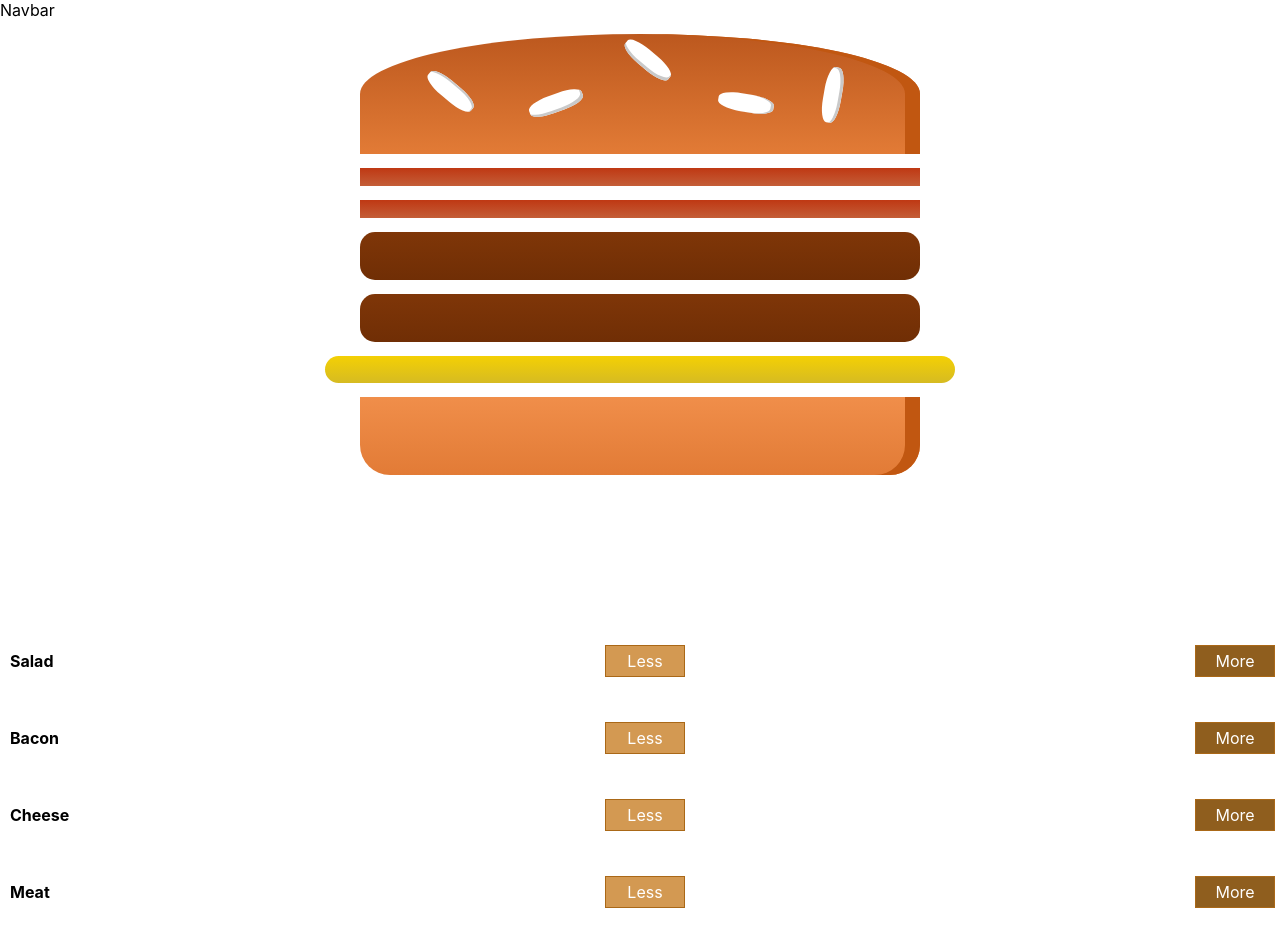
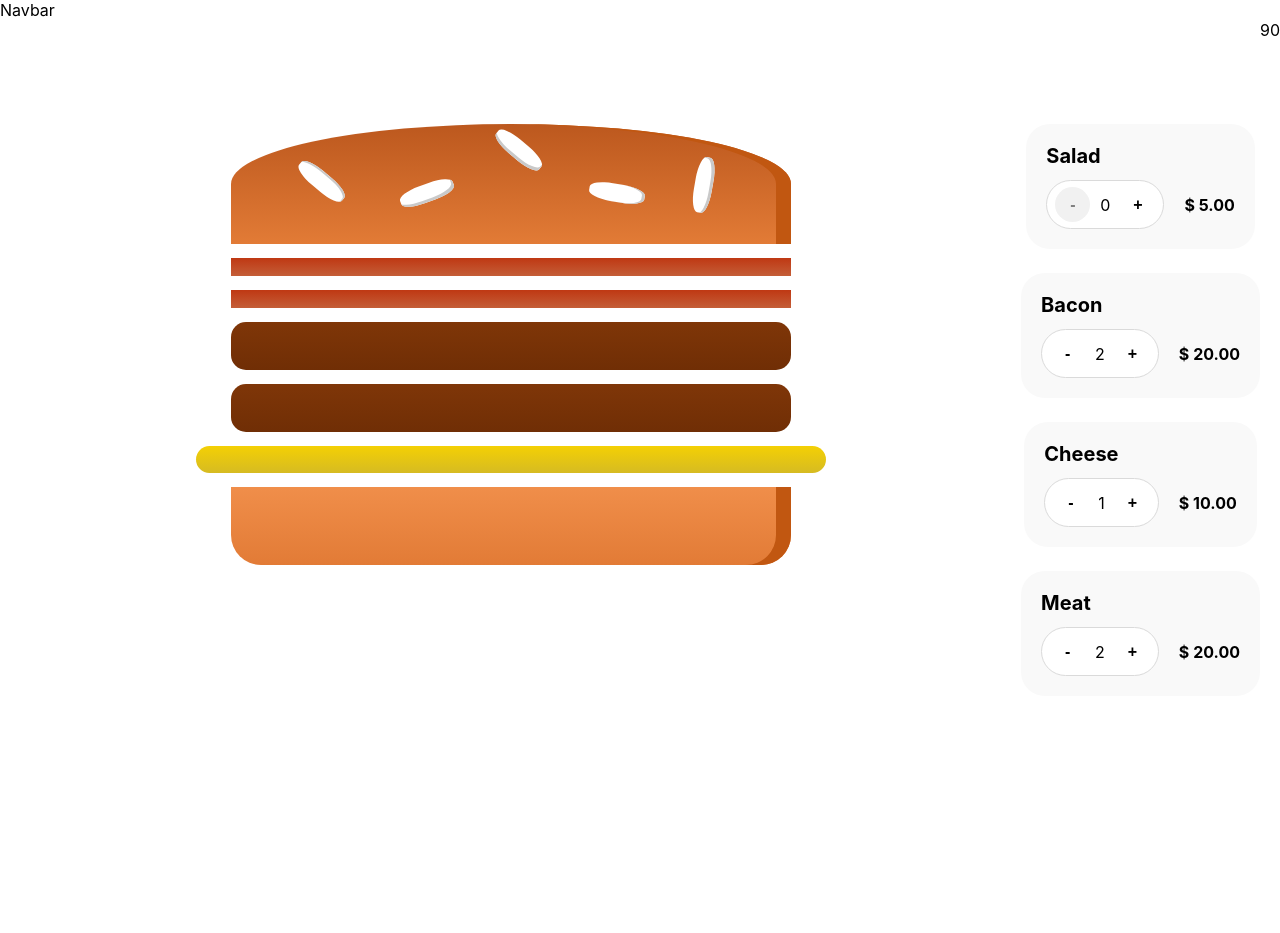
Before and after one commit to christian-bravo7/burger-builder, a React (Create React App) app: page / in a window 1280 px wide. After the commit the page ends 800 px from the top, so only its background shows below. Built offline with nearby package versions, Linux system fonts and the light colour scheme.

Commit message:
Adding styles for build controls

```diff
--- a/src/components/BuildControls/BuildControl/BuildControl.js
+++ b/src/components/BuildControls/BuildControl/BuildControl.js
@@ -2,16 +2,38 @@ import propTypes from 'prop-types';
 
 import classes from '@/components/BuildControls/BuildControl/BuildControl.module.css';
 
-const BuildControl = ({ label, onAdd, onRemove }) => {
+const BuildControl = ({
+  label,
+  onAdd,
+  onRemove,
+  isRemoveButtonDisabled,
+  count,
+  price,
+}) => {
+  const formattedPrice = price => `$ ${price.toFixed(2)}`;
+
   return (
     <div className={classes.BuildControl}>
       <p className={classes.Label}>{label}</p>
-      <button className={classes.Less} onClick={onRemove}>
-        Less
-      </button>
-      <button className={classes.More} onClick={onAdd}>
-        More
-      </button>
+      <div className={classes.BuildControlWrapper}>
+        <div className={classes.BuildControlGroup}>
+          <button
+            className={classes.BuildControlGroup__Item}
+            onClick={onRemove}
+            disabled={isRemoveButtonDisabled}
+          >
+            -
+          </button>
+          <span>{count}</span>
+          <button
+            className={classes.BuildControlGroup__Item}
+            onClick={onAdd}
+          >
+            +
+          </button>
+        </div>
+        <span className={classes.Price}>{formattedPrice(price)}</span>
+      </div>
     </div>
   );
 };
@@ -20,6 +42,9 @@ BuildControl.propTypes = {
   label: propTypes.string.isRequired,
   onAdd: propTypes.func.isRequired,
   onRemove: propTypes.func.isRequired,
+  isRemoveButtonDisabled: propTypes.bool.isRequired,
+  count: propTypes.number.isRequired,
+  price: propTypes.number.isRequired,
 };
 
 export default BuildControl;
--- a/src/components/BuildControls/BuildControl/BuildControl.module.css
+++ b/src/components/BuildControls/BuildControl/BuildControl.module.css
@@ -1,56 +1,85 @@
 .BuildControl {
   display: flex;
-    justify-content: space-between;
-    align-items: center;
-    margin: 5px 0;
+  flex-direction: column;
+  margin-bottom: 24px;
+  padding: 20px;
+  background-color: #f9f9f9;
+  border-radius: 24px;
+  transition-property: background-color;
+  transition-duration: 300ms;
+  user-select: none;
 }
 
-.BuildControl button {
-    display: block;
-    font: inherit;
+.BuildControl:hover {
+  background-color: #f5f5f5;
+}
+
+.BuildControl:last-child {
+  margin-bottom: 0;
+}
+
+.BuildControlWrapper {
+  display: flex;
+  align-items: center;
+}
+
+.BuildControlGroup {
+  display: flex;
+  align-items: center;
+  border-radius: 50px;
+  overflow: hidden;
+  border: 1px solid #dadada;
+  padding: 6px 8px;
+  margin-right: 20px;
+  background-color: #ffffff;
+}
+
+.BuildControlGroup__Item {
+  display: flex;
+  align-items: center;
+  justify-content: center;
+}
+
+.BuildControlGroup button {
+  border: 0;
   padding: 5px;
-    margin: 0 5px;
-    width: 80px;
-    border: 1px solid #AA6817;
+  width: 35px;
+  height: 35px;
   cursor: pointer;
   outline: none;
+  background-color: transparent;
+  font-size: 16px;
+  font-weight: bold;
+  border-radius: 50%;
+  transition-property: background-color;
+  transition-duration: 300ms;
 }
 
-.BuildControl button:disabled {
-    background-color: #AC9980;
-    border: 1px solid #7E7365;
-    color: #ccc;
-    cursor: default;
+.BuildControlGroup button:hover {
+  background-color: #e4e4e4;
 }
 
-.BuildControl button:hover:disabled {
-    background-color: #AC9980;
-    color: #ccc;
+.BuildControlGroup button:disabled {
+  background-color: #f1f1f1;
+  color: gray;
   cursor: not-allowed;
 }
 
-.Label {
-    padding: 10px;
-    font-weight: bold;
-    width: 80px;
+.BuildControlGroup span {
+  display: flex;
+  align-items: center;
+  justify-content: center;
+  margin: 0 10px;
 }
 
-.BuildControl .Less {
-    background-color: #D39952;
-    color: white;
+.Price {
+  font-weight: bold;
+  font-size: 16px;
+  text-align: right;
 }
 
-.BuildControl .More {
-    background-color: #8F5E1E;
-    color: white;
+.Label {
+  font-weight: bold;
+  font-size: 20px;
+  margin-bottom: 12px;
 }
-
-.BuildControl .Less:hover, .BuildControl .Less:active {
-    background-color: #DAA972;
-    color: white;
-}
-
-.BuildControl .More:hover,.BuildControl .More:active {
-    background-color: #99703F;
-    color: white;
-}
--- a/src/components/BuildControls/BuildControls.js
+++ b/src/components/BuildControls/BuildControls.js
@@ -1,3 +1,4 @@
+import classes from '@/components/BuildControls/BuildControls.module.css';
 import BuildControl from '@/components/BuildControls/BuildControl/BuildControl';
 import proptypes from 'prop-types';
 
@@ -8,13 +9,20 @@ const controls = [
   { label: 'Meat', ingredient: 'meat' },
 ];
 
-const BuildControls = ({ onAddIngredient, onRemoveIngredient }) => {
+const BuildControls = ({
+  onAddIngredient,
+  onRemoveIngredient,
+  controlsState,
+}) => {
   return (
-    <div>
+    <div className={classes.BuildControls}>
       {controls.map(({ label, ingredient }, index) => (
         <BuildControl
           key={index}
           label={label}
+          isRemoveButtonDisabled={controlsState[ingredient].disabled}
+          count={controlsState[ingredient].count}
+          price={controlsState[ingredient].price}
           onAdd={() => {
             onAddIngredient(ingredient);
           }}
@@ -30,6 +38,7 @@ const BuildControls = ({ onAddIngredient, onRemoveIngredient }) => {
 BuildControls.propTypes = {
   onAddIngredient: proptypes.func.isRequired,
   onRemoveIngredient: proptypes.func.isRequired,
+  controlsState: proptypes.object.isRequired,
 };
 
 export default BuildControls;
--- /dev/null
+++ b/src/components/BuildControls/BuildControls.module.css
@@ -0,0 +1,6 @@
+.BuildControls {
+  display: flex;
+  flex-direction: column;
+  align-items: center;
+  justify-content: center;
+}
--- a/src/components/containers/BurgerBuilder.js
+++ b/src/components/containers/BurgerBuilder.js
@@ -1,7 +1,15 @@
 import React, { Component } from 'react';
-import proptypes from 'prop-types';
+
 import Burger from '@/components/Burger/Burger';
 import BuildControls from '@/components/BuildControls/BuildControls';
+import classes from '@/components/containers/BurgerBuilder.module.css';
+
+const ingredientsCost = {
+  bacon: 20,
+  meat: 20,
+  salad: 5,
+  cheese: 10,
+};
 
 class BurgerBuilder extends Component {
   state = {
@@ -11,13 +19,45 @@ class BurgerBuilder extends Component {
       salad: 0,
       cheese: 1,
     },
+    totalCost: 0,
   };
 
+  get totalCost () {
+    const cost = Object.keys(this.state.ingredients).reduce(
+      (accumulator, currentIngredient) => {
+        const unitCost = ingredientsCost[currentIngredient];
+        const quantity = this.state.ingredients[currentIngredient];
+
+        return accumulator + unitCost * quantity;
+      },
+      0
+    );
+
+    return cost;
+  }
+
+  get buildButtonStateByIngredient () {
+    const buttonsState = Object.keys(this.state.ingredients).reduce(
+      (accumulator, currentIngredient) => {
+        accumulator[currentIngredient] = {
+          price: ingredientsCost[currentIngredient],
+          disabled: this.state.ingredients[currentIngredient] <= 0,
+          count: this.state.ingredients[currentIngredient],
+        };
+
+        return accumulator;
+      },
+      {}
+    );
+
+    return buttonsState;
+  }
+
   handleIngredientState = (ingredient, callback) => {
-    this.setState(({ ingredientsState }) => {
-      const ingredientQuantity = ingredientsState[ingredient];
+    this.setState(({ ingredients }) => {
+      const ingredientQuantity = ingredients[ingredient];
       const newIngredientsState = {
-        ...ingredientsState,
+        ...ingredients,
         [ingredient]: callback(ingredientQuantity),
       };
 
@@ -30,30 +70,24 @@ class BurgerBuilder extends Component {
   };
 
   handleRemoveIngredient = ingredient => {
-    this.handleIngredientState(ingredient, quantity => {
-      if (quantity > 0) {
-        return quantity - 1;
-      }
-
-      return quantity;
-    });
+    this.handleIngredientState(ingredient, quantity =>
+      quantity > 0 ? quantity - 1 : quantity
+    );
   };
 
   render () {
     return (
-      <div>
+      <div className={classes.BurgerBuilder}>
         <Burger ingredients={this.state.ingredients} />
         <BuildControls
+          controlsState={this.buildButtonStateByIngredient}
           onAddIngredient={this.handleAddIngredient}
           onRemoveIngredient={this.handleRemoveIngredient}
         />
+        {this.totalCost}
       </div>
     );
   }
 }
 
-BurgerBuilder.propTypes = {
-  children: proptypes.element,
-};
-
 export default BurgerBuilder;
--- /dev/null
+++ b/src/components/containers/BurgerBuilder.module.css
@@ -0,0 +1,5 @@
+.BurgerBuilder {
+  display: flex;
+  max-width: 1400px;
+  height: 100%;
+}
--- a/src/index.css
+++ b/src/index.css
@@ -1,8 +1,8 @@
 body {
   margin: 0;
-  font-family: -apple-system, BlinkMacSystemFont, 'Segoe UI', 'Roboto', 'Oxygen',
-    'Ubuntu', 'Cantarell', 'Fira Sans', 'Droid Sans', 'Helvetica Neue',
-    sans-serif;
+  font-family: -apple-system, BlinkMacSystemFont, 'Segoe UI', 'Roboto',
+    'Oxygen', 'Ubuntu', 'Cantarell', 'Fira Sans', 'Droid Sans',
+    'Helvetica Neue', sans-serif;
   -webkit-font-smoothing: antialiased;
   -moz-osx-font-smoothing: grayscale;
 }
@@ -11,3 +11,9 @@ code {
   font-family: source-code-pro, Menlo, Monaco, Consolas, 'Courier New',
     monospace;
 }
+
+* {
+  padding: 0;
+  margin: 0;
+  box-sizing: border-box;
+}
--- a/src/layouts/MainLayout.js
+++ b/src/layouts/MainLayout.js
@@ -1,12 +1,15 @@
 import React, { Component } from 'react';
 import proptypes from 'prop-types';
+import classes from '@/layouts/MainLayout.module.css';
 
 class MainLayout extends Component {
   render () {
     return (
-      <main>
+      <main className={classes.MainLayout}>
         <nav>Navbar</nav>
-        <section>{this.props.children}</section>
+        <section className={classes.MainLayout__Content}>
+          {this.props.children}
+        </section>
       </main>
     );
   }
--- /dev/null
+++ b/src/layouts/MainLayout.module.css
@@ -0,0 +1,13 @@
+.MainLayout {
+  min-height: 100vh;
+  display: grid;
+  grid-template-columns: 1fr;
+  grid-template-rows: auto 1fr;
+}
+
+.MainLayout__Navbar {
+}
+
+.MainLayout__Content {
+  flex: 1;
+}
```
Lines whose indentation alone changed are shown as unchanged.
